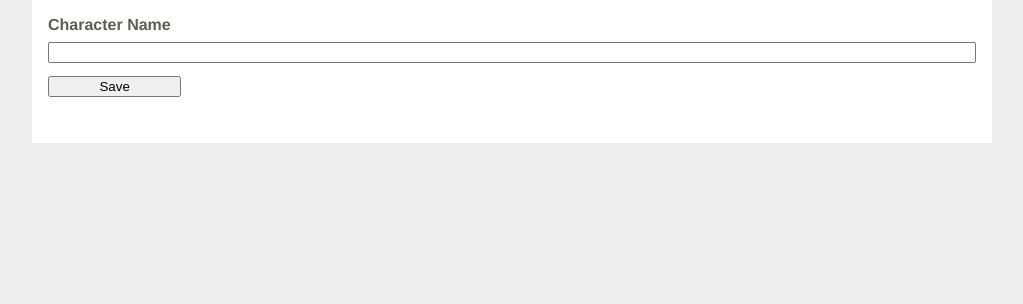
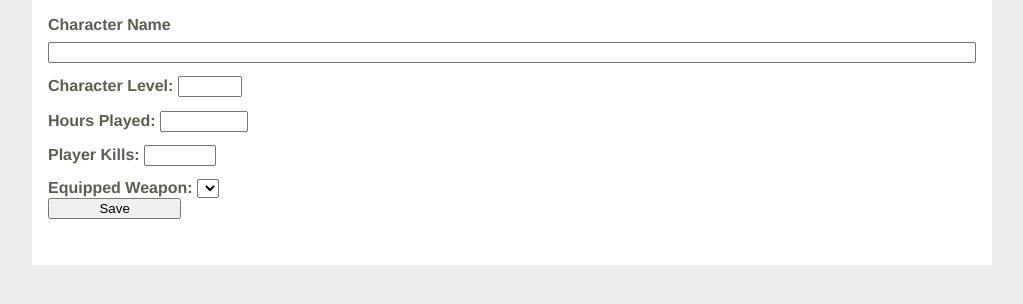
Before and after one commit to HoldenB/grunt-db, a Flask app: page /create in a window 1280 px wide. Shown: the part 99-403 px from the top of the page, without its empty margins (128-1151 px from the left). Run offline with Flask 2, Linux system fonts and the light colour scheme; the visitor is signed in with stand-in values (Sample User, id 1); data comes from the database, SQL or seed files in the repository; lists and menus that the app fills with data are empty.

Commit message:
Added base implementation of character creation

```diff
--- a/gamr/templates/characters/character_create.html
+++ b/gamr/templates/characters/character_create.html
@@ -8,6 +8,29 @@
   <form method="post">
     <label for="character_name">Character Name</label>
     <input name="character_name" id="character_name" value="{{ request.form['character_name'] }}" required>
+    <div class="form-group">
+        <label for="weapon_level">Character Level: </label>
+        <input type="number" name="character_level" min="1" max="120"
+          value="{{ request.form['character_level'] }}" required>
+    </div>
+    <div class="form-group">
+        <label for="hours_played">Hours Played: </label>
+        <input type="number" step="0.1" name="hours_played" min="1" max="9999"
+          value="{{ request.form['hours_played'] }}" required>
+    </div>
+    <div class="form-group">
+        <label for="character_kills">Player Kills: </label>
+        <input type="number" name="character_kills" min="1" max="9999"
+          value="{{ request.form['character_kills'] }}" required>
+    </div>
+    <div class="form-group">
+        <label for="equipped_weapon">Equipped Weapon: </label>
+        <select name="equipped_weapon" required>
+          {% for name in weapon_names %}
+            <option value="{{ name[0] }}">{{ name[0] }}</option>
+          {% endfor %}
+        </select>
+      </div>
     <input type="submit" value="Save">
   </form>
 {% endblock %}
```
